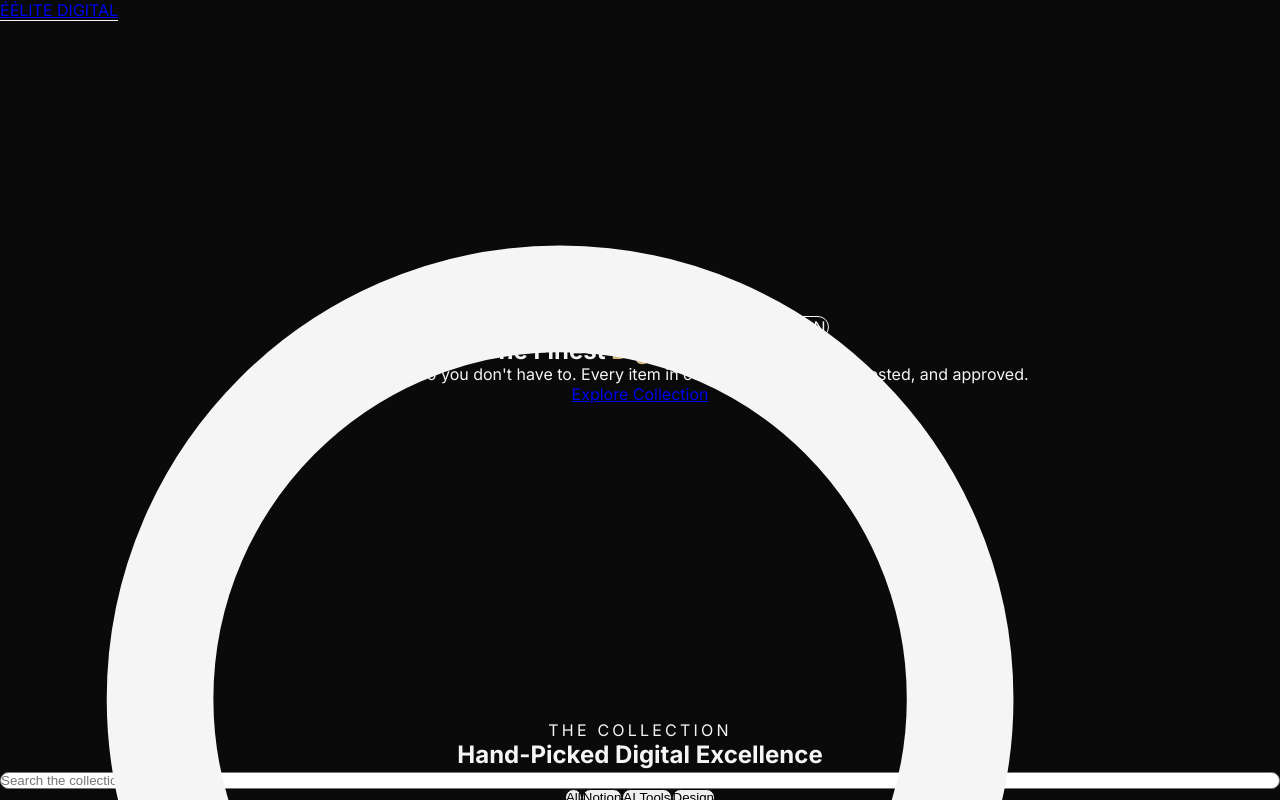
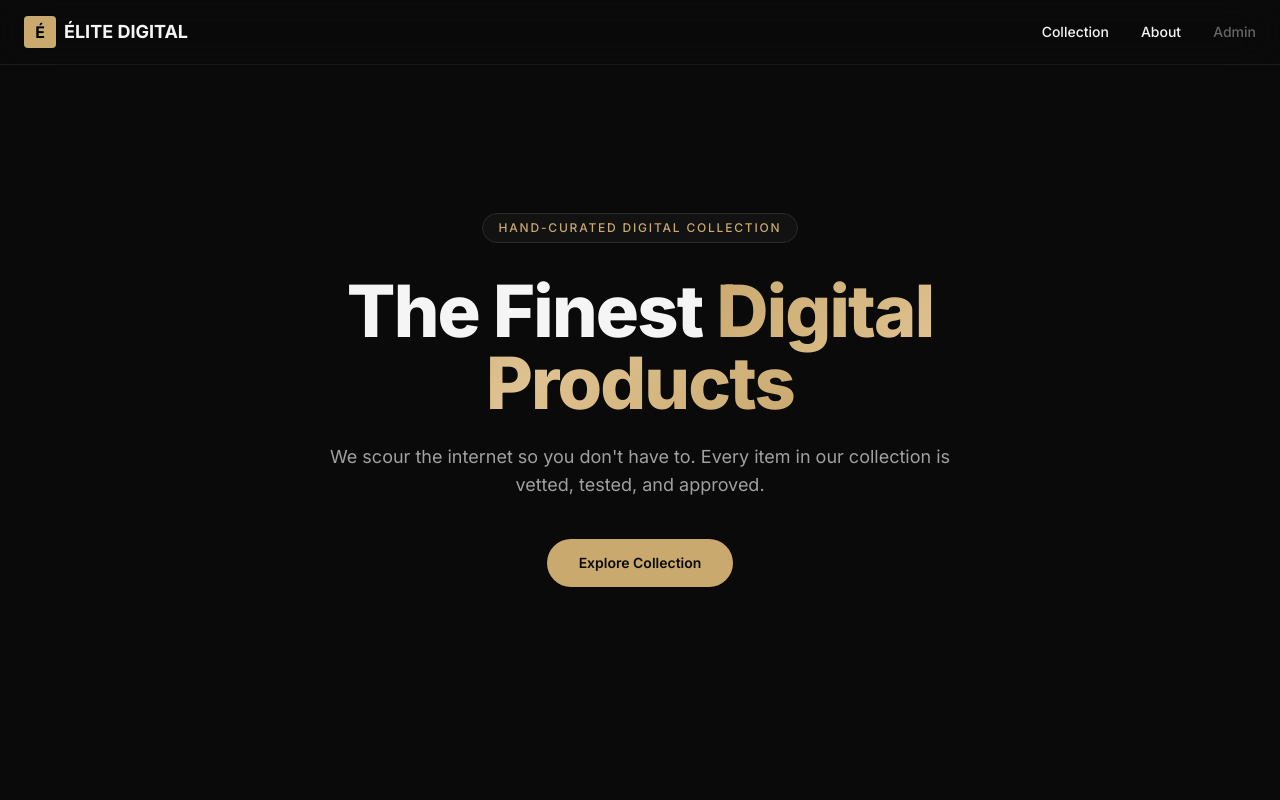
Before and after one commit to montyellis-oss/the-vault-by-pandora, a Next.js app: page / in a window 1280 px wide. Shown: the top 800 px of the page. Built offline with nearby package versions, Linux system fonts and the light colour scheme.

Commit message:
🏗️ PRODUCTION FIX: Downgrade to stable Next.js & fix build errors

```diff
--- a/postcss.config.mjs
+++ b/postcss.config.mjs
@@ -1 +1,6 @@
-const config = { plugins: { "@tailwindcss/postcss": {} } }; export default config;
+export default {
+  plugins: {
+    tailwindcss: {},
+    autoprefixer: {},
+  },
+};
--- a/tailwind.config.ts
+++ b/tailwind.config.ts
@@ -27,30 +27,6 @@ const config: Config = {
         display: ['"Inter"', "system-ui", "sans-serif"],
         body: ['"Inter"', "system-ui", "sans-serif"],
       },
-      animation: {
-        "fade-in": "fadeIn 0.6s ease-out forwards",
-        "fade-up": "fadeUp 0.6s ease-out forwards",
-        "slide-in": "slideIn 0.5s ease-out forwards",
-        shimmer: "shimmer 2s linear infinite",
-      },
-      keyframes: {
-        fadeIn: {
-          "0%": { opacity: "0" },
-          "100%": { opacity: "1" },
-        },
-        fadeUp: {
-          "0%": { opacity: "0", transform: "translateY(20px)" },
-          "100%": { opacity: "1", transform: "translateY(0)" },
-        },
-        slideIn: {
-          "0%": { opacity: "0", transform: "translateX(-10px)" },
-          "100%": { opacity: "1", transform: "translateX(0)" },
-        },
-        shimmer: {
-          "0%": { backgroundPosition: "-200% 0" },
-          "100%": { backgroundPosition: "200% 0" },
-        },
-      },
     },
   },
   plugins: [],
```
Also changed, not shown: package.json (+6 -16 lines).
